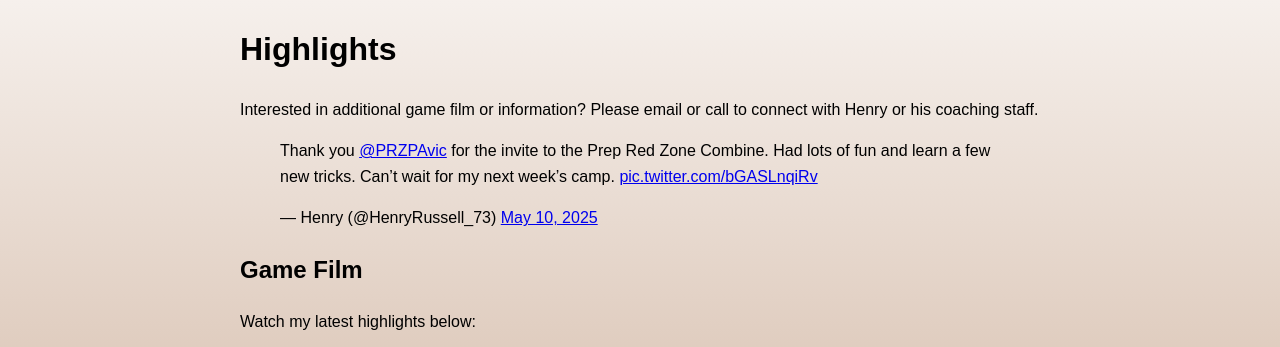
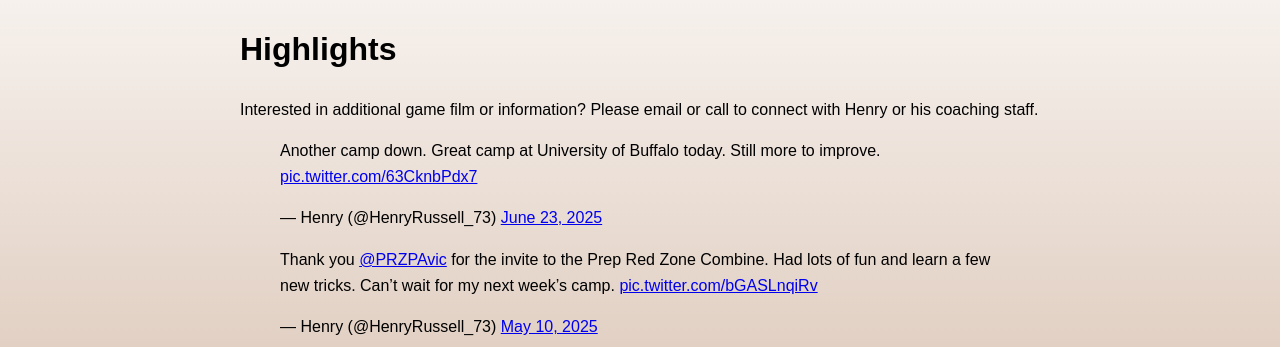
Before and after one commit to acloudpacket/henryrussell.com, a Jekyll site: the page built from highlights.md, in a window 1280 px wide and 900 px high, cut to the strip 147-494 px from the top of the window. Built offline with Jekyll 4.4.1, drawn with Linux system fonts in a browser that asks for light colours; nearby versions of some CDN libraries; comment, search, counter and statistics services are not loaded.

Commit message:
Added Buffalo X Post to highlights.md

```diff
--- a/highlights.md
+++ b/highlights.md
@@ -6,6 +6,8 @@ permalink: /highlights/
 # Highlights
 
 Interested in additional game film or information? Please email or call to connect with Henry or his coaching staff.
+
+<blockquote class="twitter-tweet"><p lang="en" dir="ltr">Another camp down. Great camp at University of Buffalo today. Still more to improve. <a href="https://t.co/63CknbPdx7">pic.twitter.com/63CknbPdx7</a></p>&mdash; Henry (@HenryRussell_73) <a href="https://twitter.com/HenryRussell_73/status/1936966507218571520?ref_src=twsrc%5Etfw">June 23, 2025</a></blockquote> <script async src="https://platform.twitter.com/widgets.js" charset="utf-8"></script>
 
 <blockquote class="twitter-tweet"><p lang="en" dir="ltr">Thank you <a href="https://twitter.com/PRZPAvic?ref_src=twsrc%5Etfw">@PRZPAvic</a> for the invite to the Prep Red Zone Combine. Had lots of fun and learn a few new tricks. Can’t wait for my next week’s camp. <a href="https://t.co/bGASLnqiRv">pic.twitter.com/bGASLnqiRv</a></p>&mdash; Henry (@HenryRussell_73) <a href="https://twitter.com/HenryRussell_73/status/1921342999931351226?ref_src=twsrc%5Etfw">May 10, 2025</a></blockquote> <script async src="https://platform.twitter.com/widgets.js" charset="utf-8"></script>
 
```
